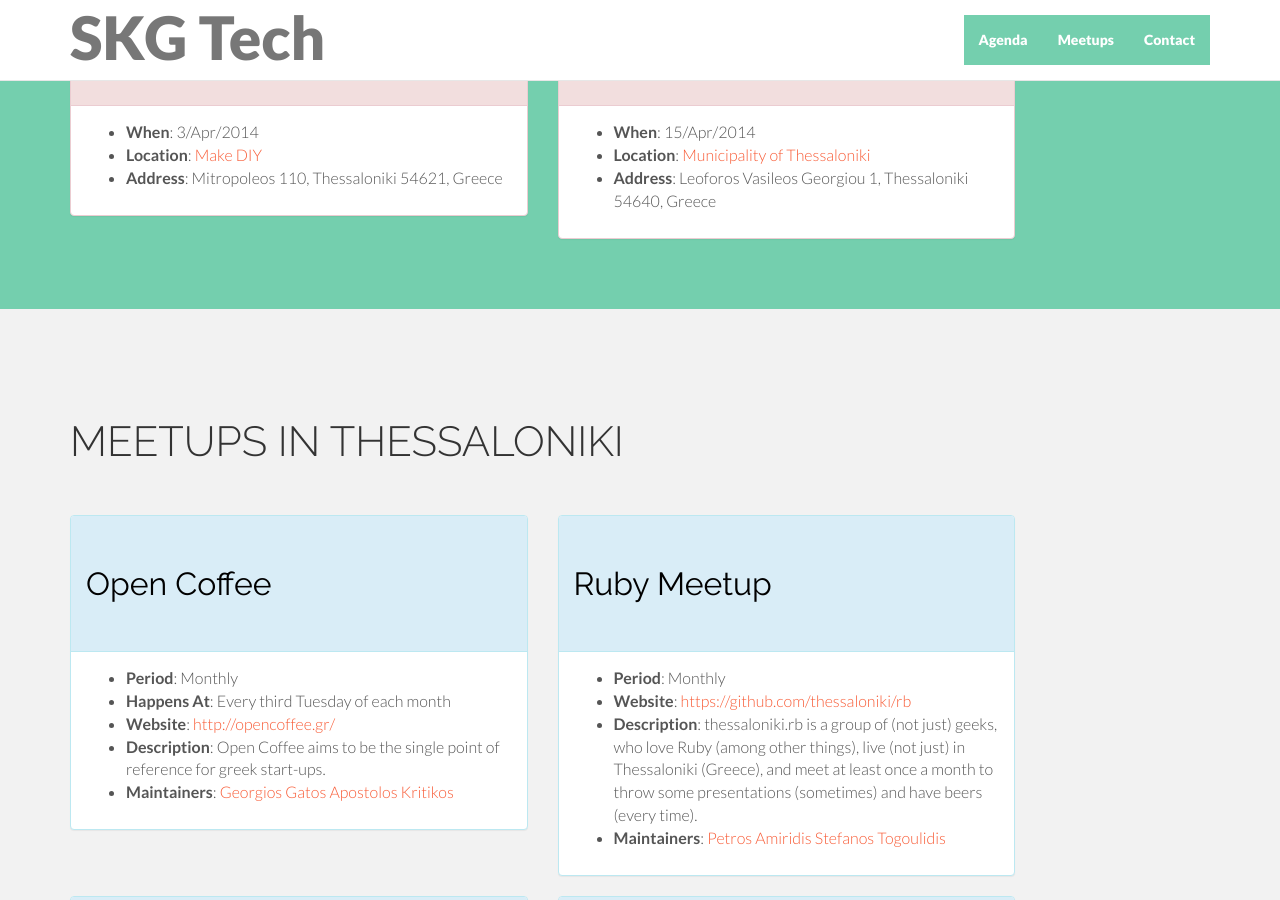
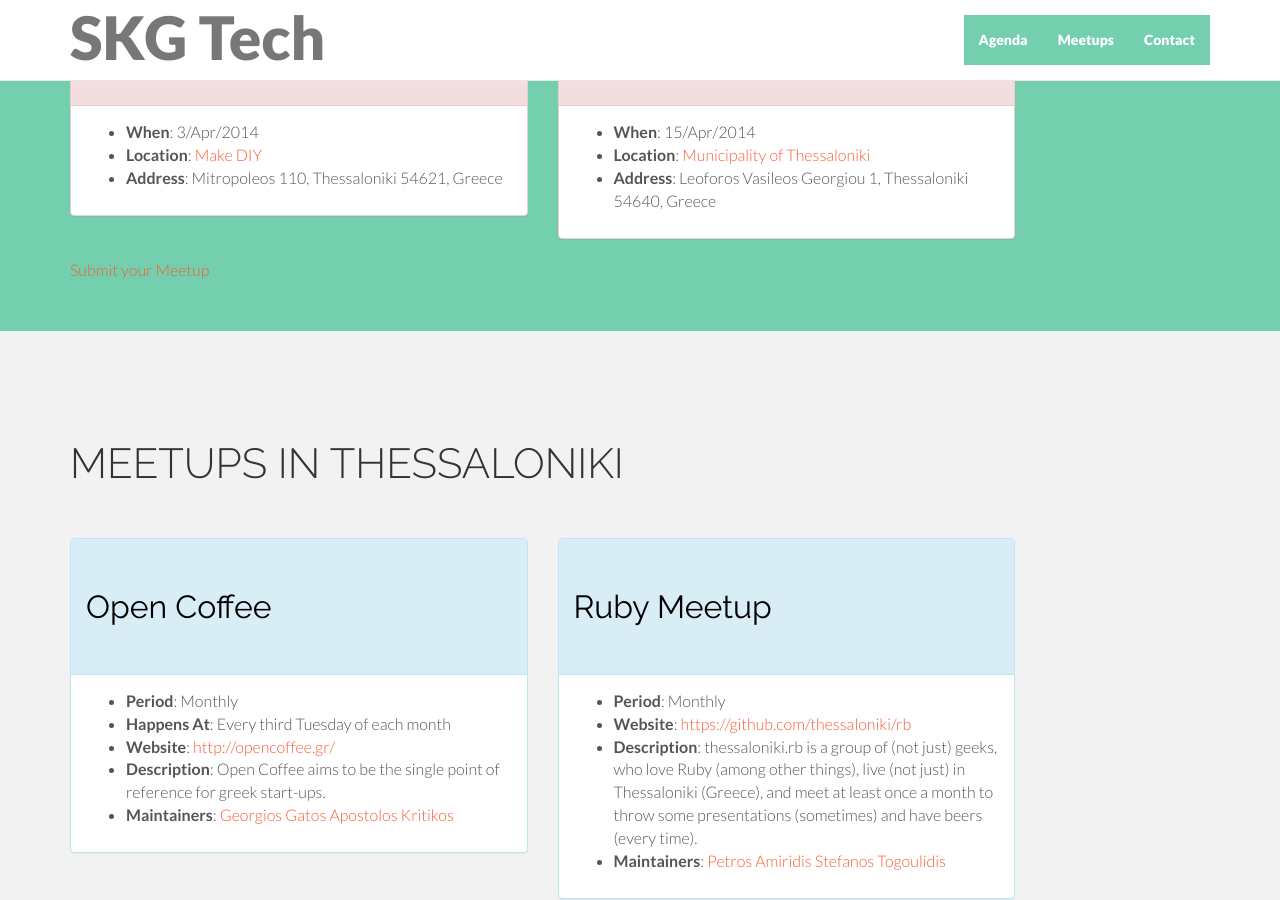
Before and after one commit to skgtech/skgtech.github.io, a Jekyll site: the page built from index.html, in a window 1280 px wide and 900 px high, scrolled down 932 px. Built offline with Jekyll 4.4.1, drawn with Linux system fonts in a browser that asks for light colours; nearby versions of some CDN libraries; comment, search, counter and statistics services are not loaded.

Commit message:
add submit meetup link on agenda section

```diff
--- a/index.html
+++ b/index.html
@@ -53,6 +53,11 @@ layout: page
         {% endif %}
       {% endfor %}
     </div>
+    <div class="row">
+      <div class="col-lg-5">
+        <a href="https://docs.google.com/forms/d/15OfvYWpwuFXW-zOMOWFoYR6skHUNqzEdJts5hWtcL08/viewform">Submit your Meetup</a>
+      </div>
+    </div>
   </div>
 </div>
 
```
